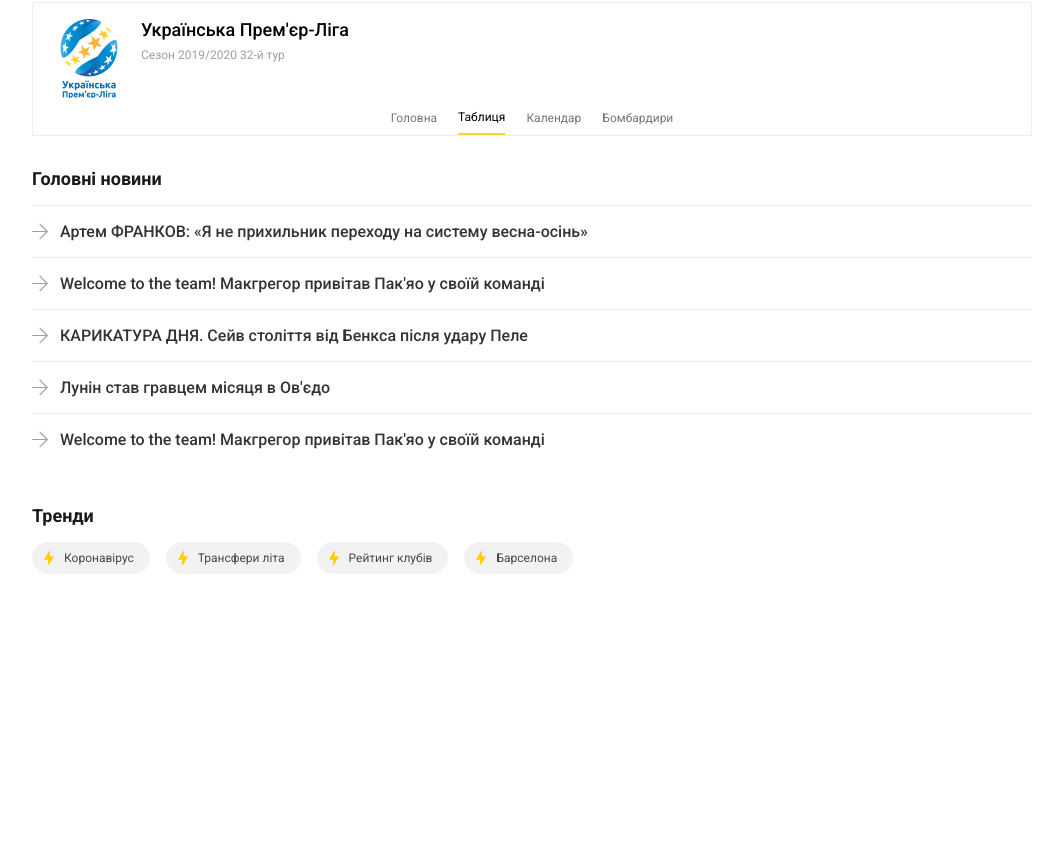
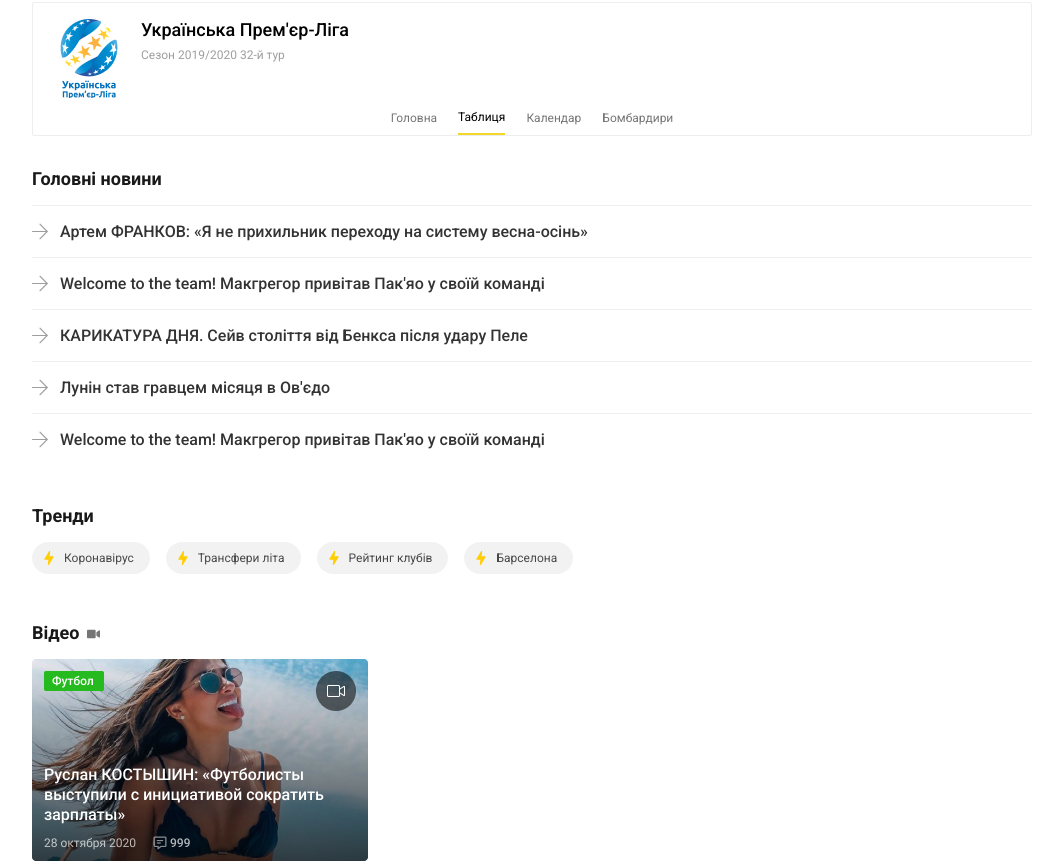
Before and after one commit to Alexey-Kuzmenko/digital-sports-media-tt, a Vue app: page / in a window 1280 px wide. Shown: the part 186-1052 px from the top of the page, without its empty margins (108-1171 px from the left). Before the commit the page ends 800 px from the top, so only its background shows below. Built offline with nearby package versions, Linux system fonts and the light colour scheme.

Commit message:
feat: added Video component

```diff
--- a/src/App.vue
+++ b/src/App.vue
@@ -4,13 +4,13 @@
 <template>
   <AppHeader />
   <main class="main">
-    <Container>
-      <Breadcrumbs />
-      <TournamentHead />
-      <Aside>
+    <AppContainer>
+      <AppBreadcrumbs />
+      <AppTournamentHead />
+      <AppAside>
         1
-      </Aside>
-    </Container>
+      </AppAside>
+    </AppContainer>
   </main>
 </template>
 
@@ -23,10 +23,10 @@ import AppAside from './components/AppAside.vue';
 
 export default {
   components: {
-    'Breadcrumbs': AppBreadcrumbs,
-    'Container': AppContainer,
-    'TournamentHead': AppTournamentHead,
-    'Aside': AppAside
+    AppBreadcrumbs,
+    AppContainer,
+    AppTournamentHead,
+    AppAside
   }
 }
 </script>
--- a/src/components/AppAside.vue
+++ b/src/components/AppAside.vue
@@ -1,18 +1,21 @@
 <template>
     <aside class="aside">
-        <MainNews />
-        <Trends />
+        <AppMainNews />
+        <AppTrends />
+        <AppVideo />
     </aside>
 </template>
 
 <script lang="ts">
 import AppMainNews from './AppMainNews.vue';
 import AppTrends from './AppTrends.vue';
+import AppVideo from './AppVideo.vue';
 
 export default {
     components: {
-        'MainNews': AppMainNews,
-        'Trends': AppTrends
+        AppMainNews,
+        AppTrends,
+        AppVideo
     }
 }
 </script>
--- a/src/components/AppMainNews.vue
+++ b/src/components/AppMainNews.vue
@@ -28,17 +28,13 @@
 
 <style lang="scss">
 @use '../scss/utilities/variables' as vars;
+@use '../scss/utilities/placeholders';
 
 .main-news {
     margin-top: 32px;
 
     &__title {
-        margin-bottom: 16px;
-
-        color: rgba($color: #000, $alpha: 90%);
-
-        font-size: 1.125rem;
-        font-weight: 700
+        @extend %h2-title
     }
 
     &__items {
--- a/src/components/AppTrends.vue
+++ b/src/components/AppTrends.vue
@@ -23,16 +23,13 @@
 </template>
 
 <style lang="scss">
+@use '../scss/utilities/placeholders';
+
 .trends {
     margin-top: 40px;
 
     &__title {
-        margin-bottom: 16px;
-
-        color: rgba($color: #000, $alpha: 90%);
-
-        font-size: 1.125rem;
-        font-weight: 700
+        @extend %h2-title
     }
 
     &__links {
--- /dev/null
+++ b/src/components/AppVideo.vue
@@ -0,0 +1,40 @@
+<template>
+    <section class="video">
+        <div class="video__head">
+            <h2 class="video__head-title">
+                <a href="#">Відео</a>
+                <img src="../assets/icons/camera_icon.svg" alt="Camera icon">
+            </h2>
+        </div>
+        <div class="video__preview">
+            <img src="../assets/images/video_cover.png" alt="Video cover" class="video__preview-cover">
+        </div>
+    </section>
+</template>
+
+<style lang="scss">
+@use '../scss/utilities/placeholders';
+
+.video {
+    margin-top: 40px;
+    padding-bottom: 5px;
+
+    &__head {
+        &-title {
+            display: flex;
+            align-items: baseline;
+
+            margin-bottom: 16px;
+
+            & > a {
+                margin-right: 7px;
+                margin-bottom: 0;
+
+                text-decoration: none;
+
+                @extend %h2-title;
+            }
+        }
+    }
+}
+</style>
--- a/src/scss/utilities/_placeholders.scss
+++ b/src/scss/utilities/_placeholders.scss
@@ -14,3 +14,12 @@
     border-radius: 6px;
     transition: background-color .2s ease;
 }
+
+%h2-title {
+    margin-bottom: 16px;
+
+    color: rgba($color: #000, $alpha: 90%);
+
+    font-size: 1.125rem;
+    font-weight: 700
+}
```
Also changed, not shown: src/assets/icons/camera_icon.svg (added), src/assets/images/video_cover.png (added).
